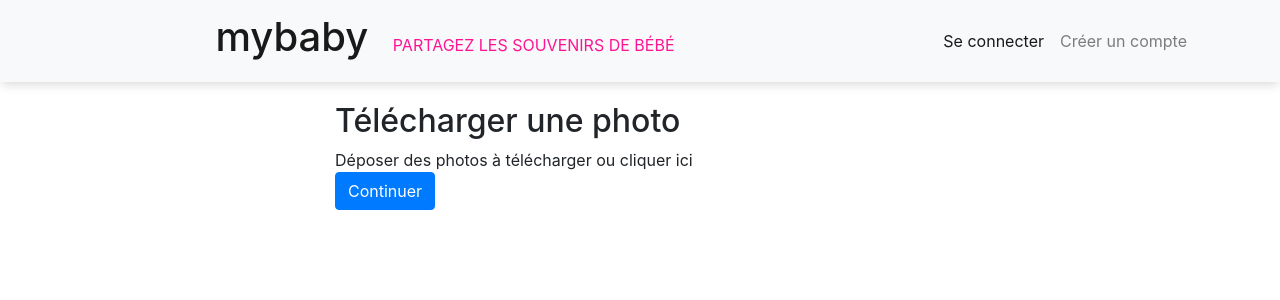
After one commit to ludgourdon/mybaby_v2, a Symfony app: template templates/babyPhoto.html.twig in a window 1280 px wide. The commit adds this page. Shown: the top 300 px of the page. Run offline with Twig, Linux system fonts and the light colour scheme; the template is opened without the code that fills it, so the values that code supplies are empty; style sheets or scripts are compiled from the project's sources; some libraries are stand-ins or nearby versions.

Commit message:
Connexion google + tunnels creation compte

```diff
--- a/assets/js/photos.js
+++ b/assets/js/photos.js
@@ -3,9 +3,9 @@ window.Dropzone = require('../js/dropzone.min.js');
 Dropzone.autoDiscover = false;
 $(function() {
     let _actionToDropZone = $("#form_snippet_image").attr('data-action');
-    // var myDropzone = new Dropzone("#form_snippet_image", {url: _actionToDropZone});
-    $("div#form_snippet_image").dropzone({url: _actionToDropZone});
-    // myDropzone.on("addedfile", function (file) {
-    //     alert('nouveau fichier reçu');
-    // });
+    var myDropzone = new Dropzone("#form_snippet_image", {url: _actionToDropZone});
+    // $("div#form_snippet_image").dropzone({url: _actionToDropZone});
+    myDropzone.on("success", function (file) {
+        alert('nouveau fichier reçu');
+    });
 });
--- a/src/Controller/MainController.php
+++ b/src/Controller/MainController.php
@@ -38,6 +38,6 @@ class MainController extends AbstractController
         $sentences = $baby->getSentences();
         $sentences->count();
 
-        return $this->render('index.html.twig', array('baby' => $babies->first()));
+        return $this->redirectToRoute('baby', array('idBaby' => $baby->getId()));
     }
 }
--- a/src/Controller/SecurityController.php
+++ b/src/Controller/SecurityController.php
@@ -61,7 +61,7 @@ class SecurityController extends AbstractController
             $user->setPassword($password);
 
             $userManager->save($user);
-    }
+        }
 
         return $this->render('createAccount.html.twig', [
             'form' => $form->createView(),
@@ -82,7 +82,7 @@ class SecurityController extends AbstractController
     }
 
     /**
-     * Facebook redirects to back here afterwards
+     * Google redirects to back here afterwards
      *
      * @Route("/connect/google/check", name="connect_google_check")
      * @param Request $request
@@ -103,7 +103,7 @@ class SecurityController extends AbstractController
         if (!$this->getUser()) {
             return new JsonResponse(array('status' => false, 'message' => "User not found!"));
         } else {
-            return $this->redirectToRoute('new_baby');
+            return $this->redirectToRoute('index');
         }
 
 
--- a/templates/baby.html.twig
+++ b/templates/baby.html.twig
@@ -19,7 +19,7 @@
 {#            </div>#}
             <div class="col-sm-12">
                 <h3 style="margin-bottom: 30px;text-align: center">
-                    {% if photo is not null and photo is defined %}
+                    {% if photo is defined and photo is not null  %}
                         <span style="height: 80px;
                                 width: 80px;
                                 display: inline-block;
--- /dev/null
+++ b/templates/babyPhoto.html.twig
@@ -0,0 +1,28 @@
+{% extends "base.html.twig" %}
+
+{% block content %}
+    {% if profilePicturePhoto is not null %}
+        <div class ="row">
+                <div class="col-sm-6 offset-md-3">
+                    <h2>Photo de profil actuelle</h2>
+                    <img class="img-responsive bottom-buffer" src="{{ vich_uploader_asset(profilePicturePhoto, 'imageFile') }}"/>
+                </div>
+        </div>
+    {% endif %}
+        <div class ="row">
+            <div class="col-sm-6 offset-md-3">
+                <h2>Télécharger une photo</h2>
+                <div class="dropzone my-dropzone" id="form_snippet_image" data-action="{{url('ajax_image_send_profile_baby', {'idBaby': baby.id})}}">
+                </div>
+            </div>
+        </div>
+    <div class ="row">
+        <div class="col-sm-6 offset-md-3">
+            <a href="{{ path('baby', {'idBaby': baby.id}) }}" class="btn btn-primary">Continuer</a>
+        </div>
+    </div>
+{% endblock %}
+
+{% block javascripts %}
+    {{ encore_entry_script_tags('photos') }}
+{% endblock %}
--- a/templates/base.html.twig
+++ b/templates/base.html.twig
@@ -27,7 +27,7 @@
             <a id="website-title" class="navbar-brand mx-auto" href="{{ path('index')}}">
                 <h1>mybaby</h1>
             </a>
-            <span style="padding-left:20px; color:deeppink; text-transform: uppercase;">L'album bébé solidaire et écologique</span>
+            <span style="padding-left:20px; color:deeppink; text-transform: uppercase;">Partagez les souvenirs de bébé</span>
         </div>
         <ul class="navbar-nav ml-auto">
             <li class="nav-item active">
--- a/templates/birth.html.twig
+++ b/templates/birth.html.twig
@@ -7,7 +7,7 @@
 
 {% block content %}
 <div class="row" id="app">
-    <div class="col-sm-4">
+    <div class="col-sm-4 offset-md-2">
         <h2>Naissance</h2>
         {{ form_start(form) }}
         {{ form_row(form.birthDate) }}
--- a/templates/newUser.html.twig
+++ b/templates/newUser.html.twig
@@ -7,12 +7,12 @@
         </div>
         <div class="col-sm">
                 <h2 style="margin-bottom:60px;" >
-                    Créez le livre papier* des plus beaux souvenirs de votre bébé et <span style="font-weight: bold; color: deeppink;">contribuez à aider un enfant malade*</span>
+                    Créer et partagez avec vos proches les plus beaux souvenirs de votre bébé <span style="font-weight: bold; color: deeppink;">contribuez à aider un enfant malade*</span>
 {#                    dans un espace paramétrable, sécurisé et confidentiel. #}
                 </h2>
                 <hr style="margin-bottom: 40px; border-top: dotted 6px lightskyblue; width:280px;" />
                 <h2>
-                    Mybaby est une initiative solidaire et écologique.
+                    Mybaby est une initiative solidaire.
                 </h2>
             </div>
     </div>
--- a/templates/security/login.html.twig
+++ b/templates/security/login.html.twig
@@ -3,6 +3,8 @@
 {% block title %}Se connecter{% endblock %}
 
 {% block content %}
+<div class ="row">
+    <div class="col-sm-6 offset-md-3">
         <form method="post">
             {% if error %}
                 <div class="alert alert-danger">{{ error.messageKey|trans(error.messageData, 'security') }}</div>
@@ -39,4 +41,6 @@
                 Sign in
             </button>
         </form>
+    </div>
+</div>
 {% endblock %}
```
Also changed, not shown: src/Controller/BabyController.php (+36 -2 lines), src/Controller/PhotoController.php (+42 -2 lines), src/Security/GoogleAuthenticator.php (+13 -5 lines), public/5e6405c1049e0.jpeg (deleted), public/5e6405f060ebc.jpeg (deleted), 1 other file. Lines whose indentation alone changed are shown as unchanged.
